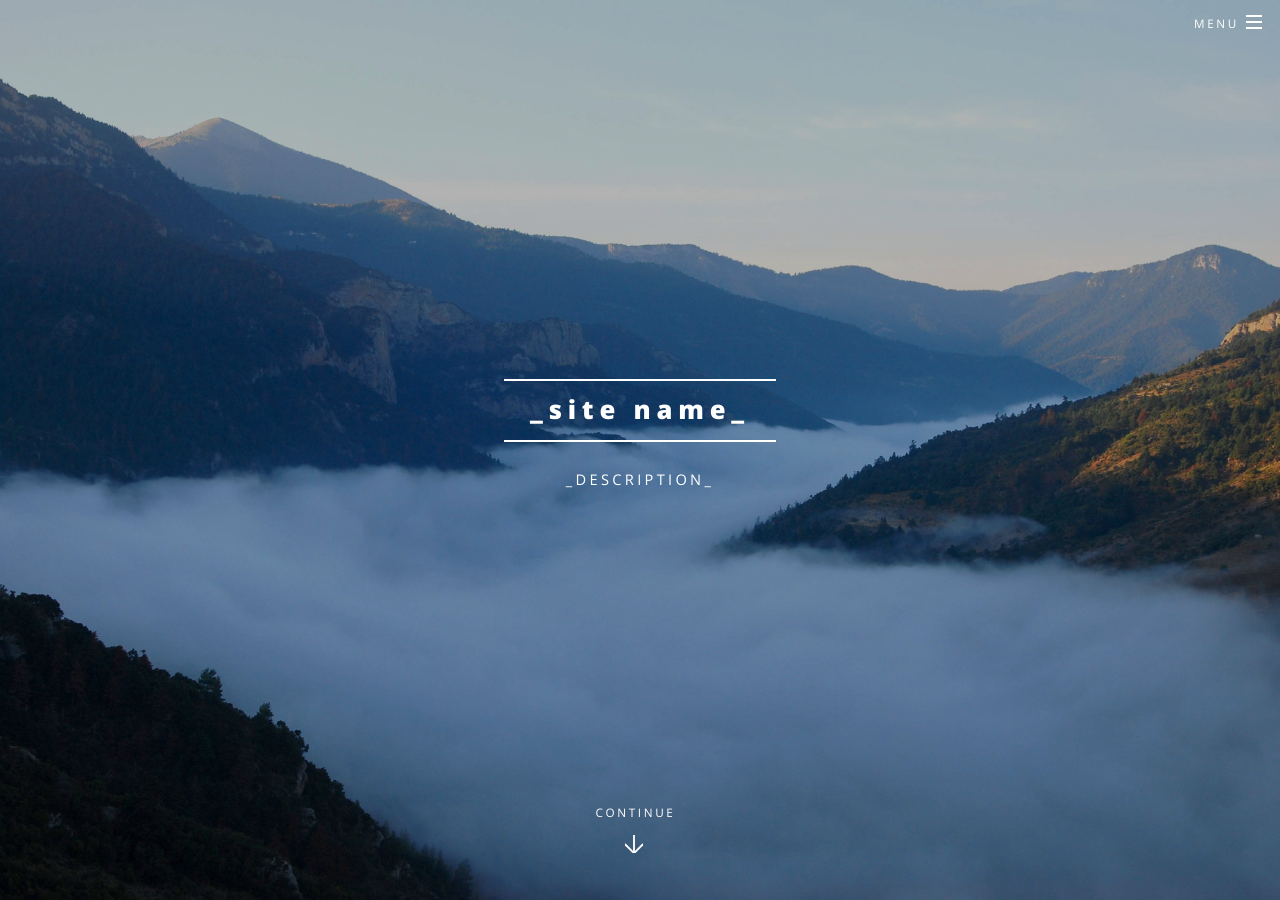
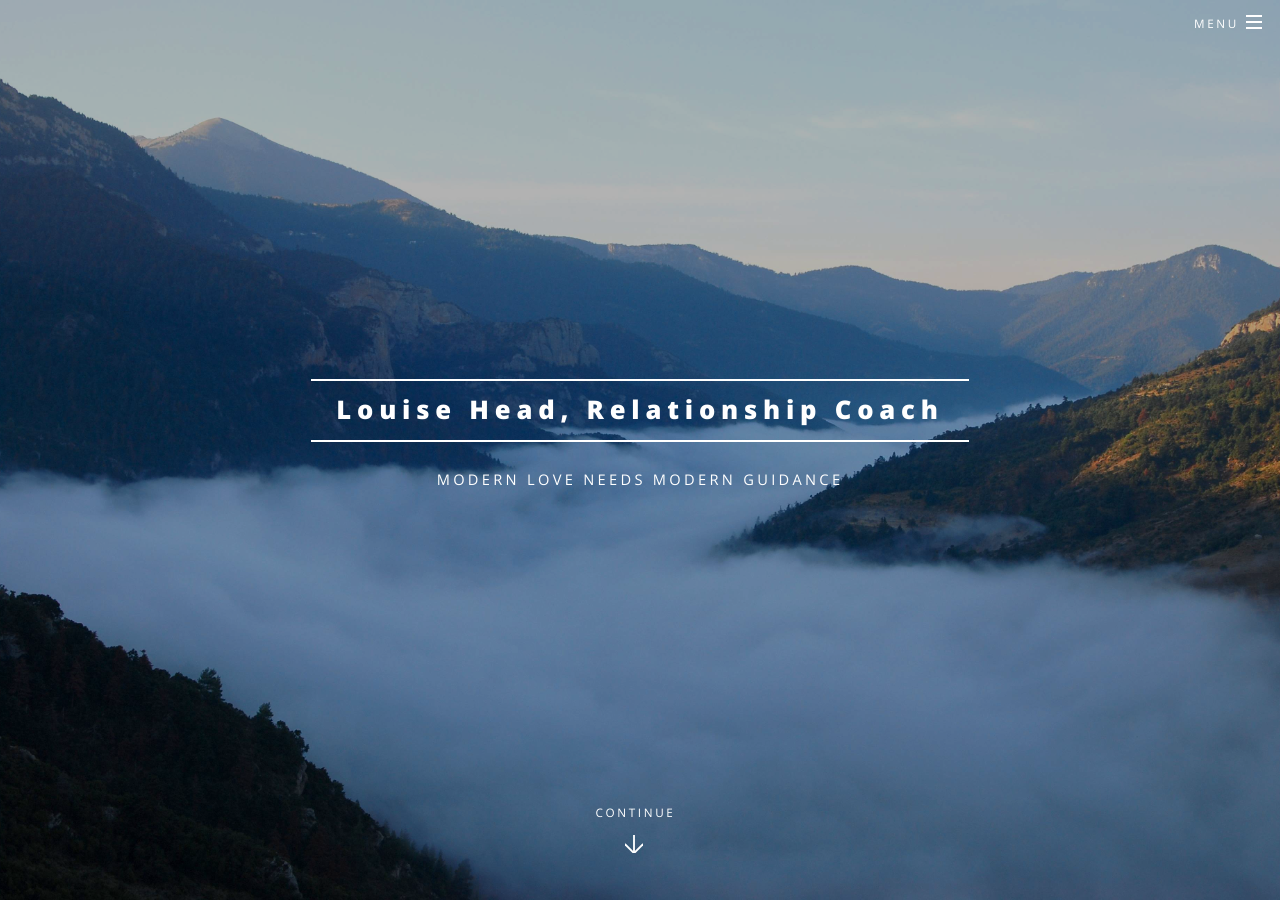
Before and after one commit to lehead/lehead.github.io, a Jekyll site: the page built from index.md, in a window 1280 px wide and 900 px high. Built offline with Jekyll 4.4.1, drawn with Linux system fonts in a browser that asks for light colours; some of the changed text lies outside the part shown.

Commit message:
home page edits

```diff
--- a/_config.yml
+++ b/_config.yml
@@ -11,10 +11,10 @@
 # (Using that method instead of site.owner, in case your posts get cloned with your repo.)
 
 # Site settings
-title: _site name_
-description: _description_
+title: Louise Head, Relationship Coach
+description: modern love needs modern guidance
 owner:
-  name: _Louise Head_ # or company name
+  name: Louise Head # or company name
   url: "http://lehead.github.io" # your URL
 first_published: 2019 # if migrating another site, the year of your first publish
                       # Must be a 4-digit integer year (math is used on it)
@@ -28,11 +28,11 @@ lang: en-us # used in HTML lang attributes
 # on landing page
 # - set the greeting only if you want to display the first green section
 greeting:
-  title: _Hello!_
-  text: _New site, who dis?_
+  title: Press
+  text: as featured in...
 # - displayed at the bottom
-closing-head: _Your closing_
-closing-para: _Your detailed closing_
+closing-head: Ready to take action?
+closing-para: connect with me
 
 # on all pages (and the first three you list display with greeting, if included)
 social:
```
